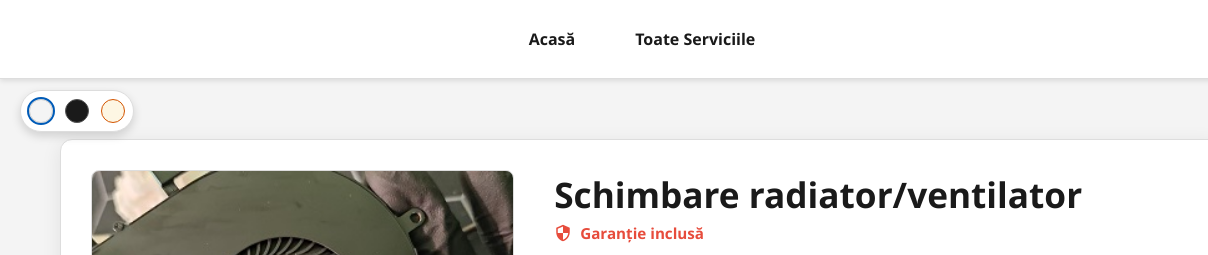
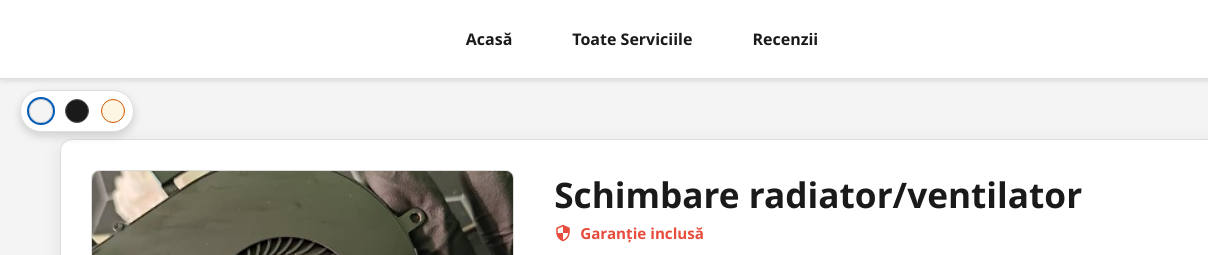
Before and after one commit to ethhofarsystems-hash/ETHHOFAR-Systems, a plain HTML site: page servicii/schimbare-radiator.html in a window 1280 px wide. Shown: the top 255 px of the page, 0-1208 px from the left. Drawn offline with Linux system fonts and the light colour scheme.

Commit message:
Update schimbare-radiator.html

```diff
--- a/servicii/schimbare-radiator.html
+++ b/servicii/schimbare-radiator.html
@@ -213,6 +213,7 @@
     <div class="nav-links">
         <a href="../index.html">Acasă</a>
         <a href="../servicii.html">Toate Serviciile</a>
+        <a href="recenzii.html">Recenzii</a>
     </div>
     <div class="nav-cart-wrapper" onmouseleave="closePopupIfOpen()">
         <div class="nav-cart" id="navCartIcon" onclick="window.location.href='../cos.html'">
```
